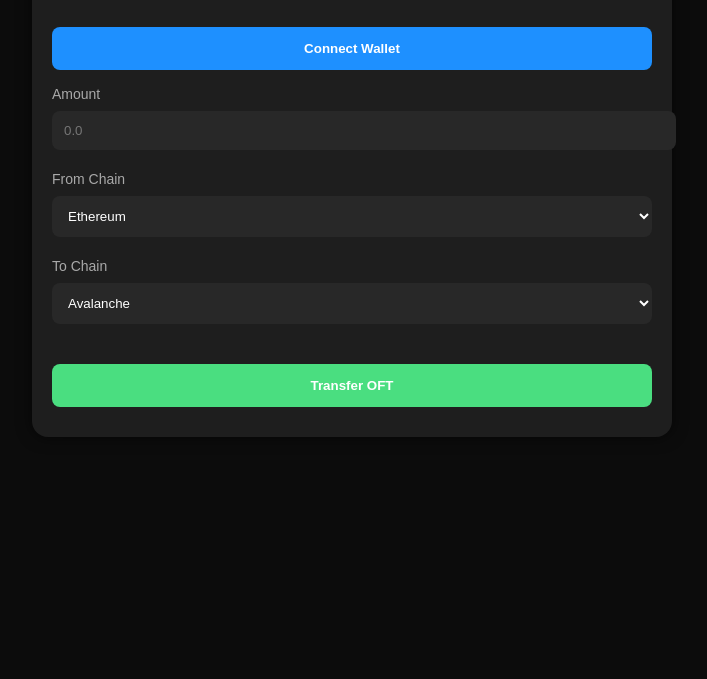
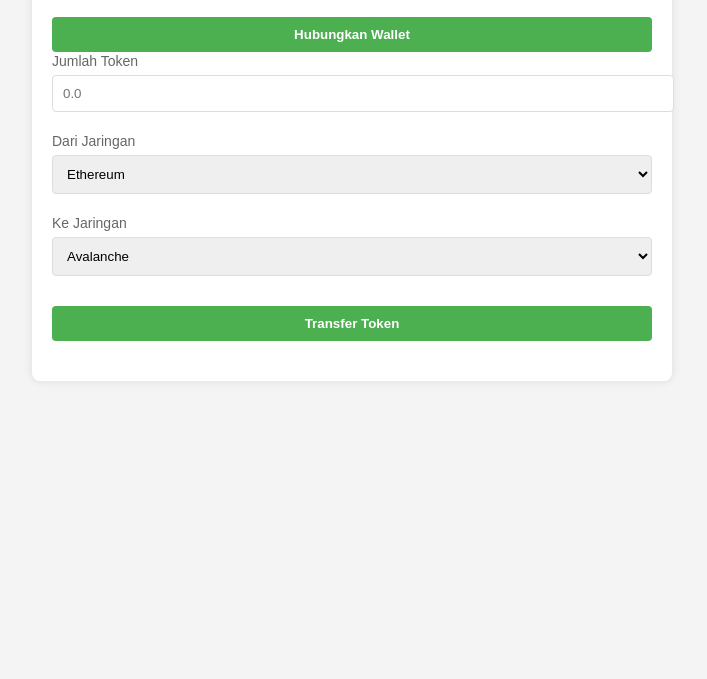
Before and after one commit to boisblue/dex, a plain HTML site: page index.html in a window 1280 px wide. Shown: the part 121-800 px from the top of the page, without its empty margins (288-995 px from the left). Drawn offline with Linux system fonts and the light colour scheme.

Commit message:
Update index.html

```diff
--- a/index.html
+++ b/index.html
@@ -3,144 +3,133 @@
 <head>
     <meta charset="UTF-8">
     <meta name="viewport" content="width=device-width, initial-scale=1.0">
-    <title>OFT Transfer - LayerZero</title>
+    <title>Transfer OFT LayerZero</title>
     <style>
         body {
             font-family: Arial, sans-serif;
-            background-color: #0c0c0c;
-            color: #fff;
+            background-color: #f4f4f4;
+            color: #333;
             padding: 20px;
         }
         .container {
             max-width: 600px;
             margin: 0 auto;
-            background-color: #1e1e1e;
+            background-color: #fff;
             padding: 20px;
-            border-radius: 16px;
-            box-shadow: 0 0 15px rgba(0, 0, 0, 0.6);
+            border-radius: 8px;
+            box-shadow: 0 0 10px rgba(0, 0, 0, 0.1);
         }
         h1 {
             text-align: center;
-            color: #4ade80;
+            color: #4CAF50;
         }
         .input-group {
             margin-bottom: 20px;
         }
         label {
             font-size: 14px;
-            color: #a9a9a9;
+            color: #666;
         }
         input, select {
             width: 100%;
-            padding: 12px;
-            border: none;
-            border-radius: 8px;
-            background-color: #282828;
-            color: white;
-            margin-top: 8px;
+            padding: 10px;
+            border: 1px solid #ddd;
+            border-radius: 4px;
+            margin-top: 5px;
         }
         button {
             width: 100%;
-            padding: 14px;
-            background-color: #4ade80;
+            padding: 10px;
+            background-color: #4CAF50;
             border: none;
-            border-radius: 8px;
-            color: white;
+            color: #fff;
             font-weight: bold;
+            border-radius: 4px;
             cursor: pointer;
-            margin-top: 20px;
+            margin-top: 10px;
         }
         button:hover {
-            background-color: #3ebd73;
+            background-color: #45a049;
         }
-        .wallet-btn {
-            background-color: #1e90ff;
-            margin-bottom: 15px;
-        }
-        .wallet-btn:hover {
-            background-color: #1c7ccc;
-        }
-        .swap-info {
+        .status {
             text-align: center;
-            margin-top: 10px;
+            margin-top: 20px;
+            font-size: 14px;
         }
     </style>
 </head>
 <body>
 
     <div class="container">
-        <h1>LayerZero OFT Transfer</h1>
+        <h1>Transfer OFT</h1>
 
-        <!-- Wallet Connect -->
-        <button id="connectWallet" class="wallet-btn">Connect Wallet</button>
+        <!-- Connect Wallet -->
+        <button id="connectWalletButton">Hubungkan Wallet</button>
 
-        <!-- Token Amount -->
+        <!-- Input Amount -->
         <div class="input-group">
-            <label for="amount">Amount</label>
+            <label for="amount">Jumlah Token</label>
             <input type="number" id="amount" placeholder="0.0">
         </div>
 
         <!-- From Chain -->
         <div class="input-group">
-            <label for="fromChain">From Chain</label>
+            <label for="fromChain">Dari Jaringan</label>
             <select id="fromChain">
                 <option value="Ethereum">Ethereum</option>
+                <option value="BSC">Binance Smart Chain</option>
                 <option value="Avalanche">Avalanche</option>
-                <option value="BSC">BSC</option>
-                <option value="Polygon">Polygon</option>
             </select>
         </div>
 
         <!-- To Chain -->
         <div class="input-group">
-            <label for="toChain">To Chain</label>
+            <label for="toChain">Ke Jaringan</label>
             <select id="toChain">
                 <option value="Avalanche">Avalanche</option>
                 <option value="Ethereum">Ethereum</option>
-                <option value="BSC">BSC</option>
-                <option value="Polygon">Polygon</option>
+                <option value="BSC">Binance Smart Chain</option>
             </select>
         </div>
 
-        <!-- Execute Transfer -->
-        <button id="transferButton">Transfer OFT</button>
+        <!-- Transfer Button -->
+        <button id="transferButton">Transfer Token</button>
 
         <!-- Status -->
-        <div class="swap-info" id="transferStatus"></div>
+        <div class="status" id="statusMessage"></div>
     </div>
 
     <script>
-        // Connect to Metamask
-        const connectWalletButton = document.getElementById('connectWallet');
-        connectWalletButton.addEventListener('click', async () => {
+        // Menghubungkan dompet
+        document.getElementById('connectWalletButton').addEventListener('click', async () => {
             if (window.ethereum) {
                 try {
                     const accounts = await ethereum.request({ method: 'eth_requestAccounts' });
-                    connectWalletButton.innerText = `Wallet: ${accounts[0].slice(0, 6)}...${accounts[0].slice(-4)}`;
-                    document.getElementById('transferStatus').innerText = "Wallet connected";
+                    document.getElementById('connectWalletButton').innerText = `Wallet: ${accounts[0].slice(0, 6)}...${accounts[0].slice(-4)}`;
+                    document.getElementById('statusMessage').innerText = "Dompet terhubung!";
                 } catch (error) {
                     console.error(error);
-                    document.getElementById('transferStatus').innerText = "Wallet connection failed.";
+                    document.getElementById('statusMessage').innerText = "Gagal menghubungkan dompet!";
                 }
             } else {
-                alert('Metamask not found. Please install it.');
+                alert('Metamask tidak ditemukan, silakan install!');
             }
         });
 
-        // Placeholder for actual transfer logic
-        document.getElementById('transferButton').addEventListener('click', function() {
+        // Fungsi transfer token lintas chain (Placeholder)
+        document.getElementById('transferButton').addEventListener('click', () => {
             const amount = document.getElementById('amount').value;
             const fromChain = document.getElementById('fromChain').value;
             const toChain = document.getElementById('toChain').value;
 
-            if (!amount || fromChain === toChain) {
-                alert("Please enter a valid amount and select different chains.");
+            if (amount <= 0 || fromChain === toChain) {
+                alert("Mohon masukkan jumlah token yang valid dan pilih jaringan yang berbeda.");
                 return;
             }
 
-            document.getElementById('transferStatus').innerText = `Transferring ${amount} OFT from ${fromChain} to ${toChain}...`;
+            document.getElementById('statusMessage').innerText = `Memindahkan ${amount} token dari ${fromChain} ke ${toChain}...`;
 
-            // Logic to interact with LayerZero and OFT contract will be added here
+            // Logika interaksi dengan LayerZero dan kontrak OFT akan ditambahkan di sini.
         });
     </script>
 
```
